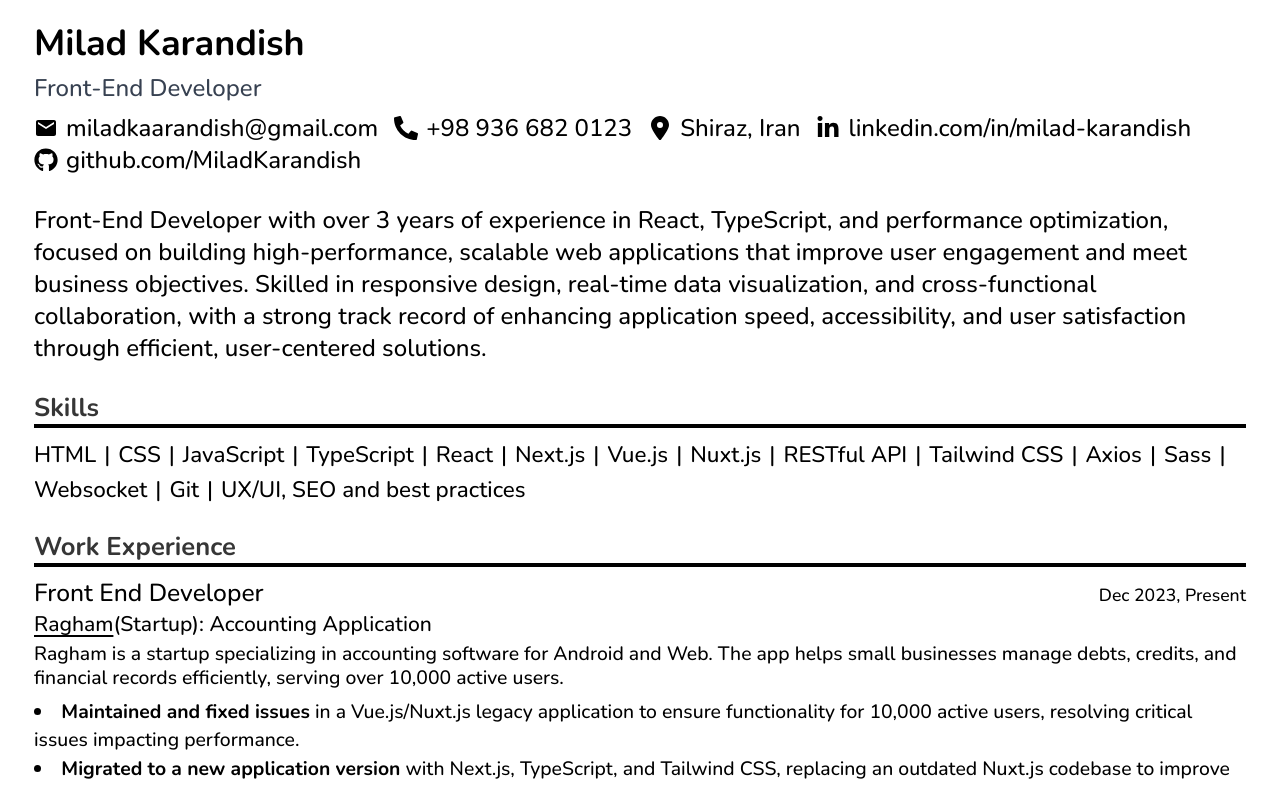
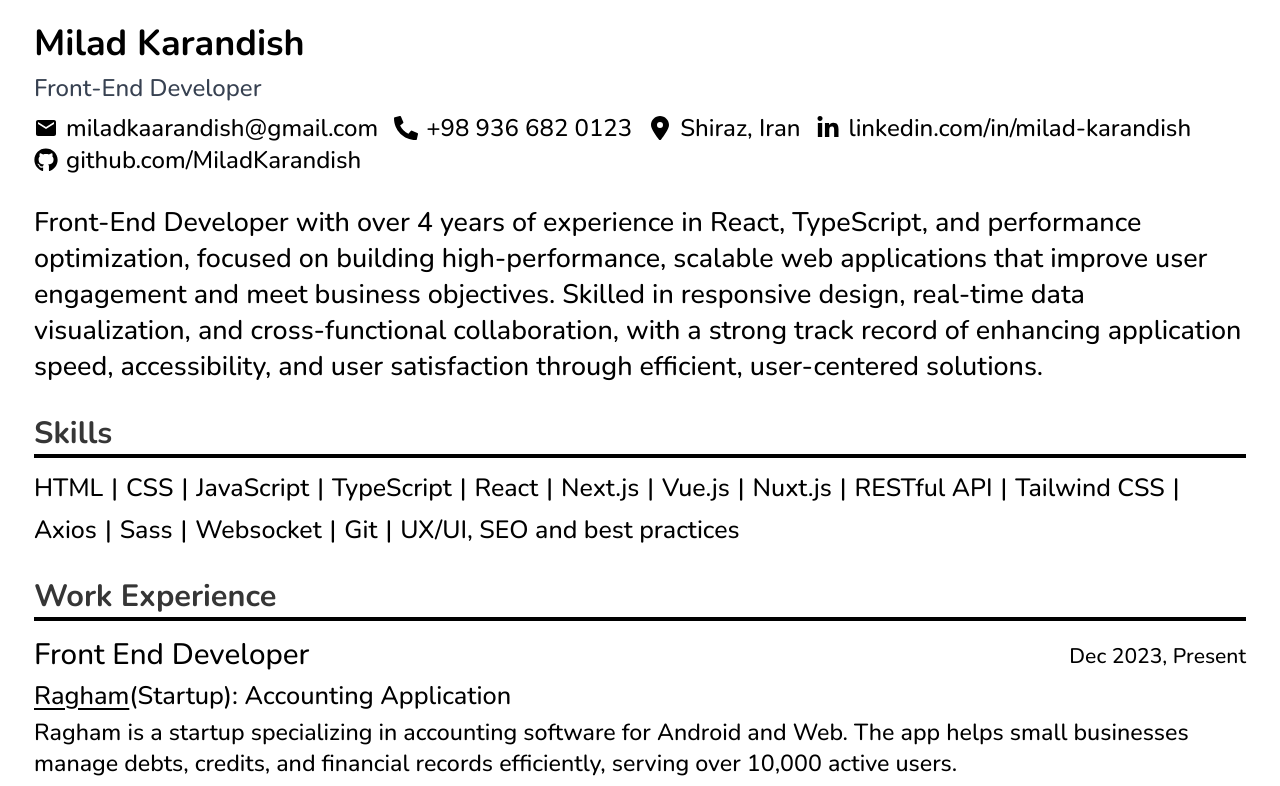
Before and after one commit to MiladKarandish/portfolio-v2, a Next.js app: page /resume in a window 1280 px wide. Shown: the top 786 px of the page. Built offline with nearby package versions, Linux system fonts and the light colour scheme.

Commit message:
fix: plyaing with the resume font size

```diff
--- a/src/app/resume/page.tsx
+++ b/src/app/resume/page.tsx
@@ -28,7 +28,7 @@
       {/* Summary */}
       <section className={`summary`}>
         <p>
-          Front-End Developer with over 3 years of experience in React, TypeScript, and performance optimization,
+          Front-End Developer with over 4 years of experience in React, TypeScript, and performance optimization,
           focused on building high-performance, scalable web applications that improve user engagement and meet business
           objectives. Skilled in responsive design, real-time data visualization, and cross-functional collaboration,
           with a strong track record of enhancing application speed, accessibility, and user satisfaction through
--- a/src/app/styles/custom.css
+++ b/src/app/styles/custom.css
@@ -181,8 +181,8 @@
 
 /* Resume */
 .resume-container {
-  font-size: 1rem;
-  line-height: 2rem;
+  font-size: 1.2rem;
+  line-height: normal;
 
   & :where(.experience, .projects, .skills) {
     h2 {
@@ -195,18 +195,18 @@
 
     h3 {
       font-size: 1.4em;
-      line-height: 1.7rem;
+      line-height: normal;
     }
   }
 
   .summary {
-    font-size: 1.5em;
+    font-size: 1.4em;
   }
 
   .skills {
     li {
-      font-size: 1.4em;
-      line-height: 1.7rem;
+      font-size: 1.3em;
+      line-height: normal;
     }
   }
 
@@ -218,19 +218,19 @@
     .at-description {
       margin-bottom: 0.5rem;
       font-size: 1.1em;
-      line-height: 1.5rem;
+      line-height: normal;
     }
 
     li {
       font-size: 1.1em;
-      line-height: 1.7rem;
+      line-height: normal;
     }
   }
 
   .projects {
     li {
       font-size: 1.1em;
-      line-height: 1.7rem;
+      line-height: normal;
     }
   }
 }
```
